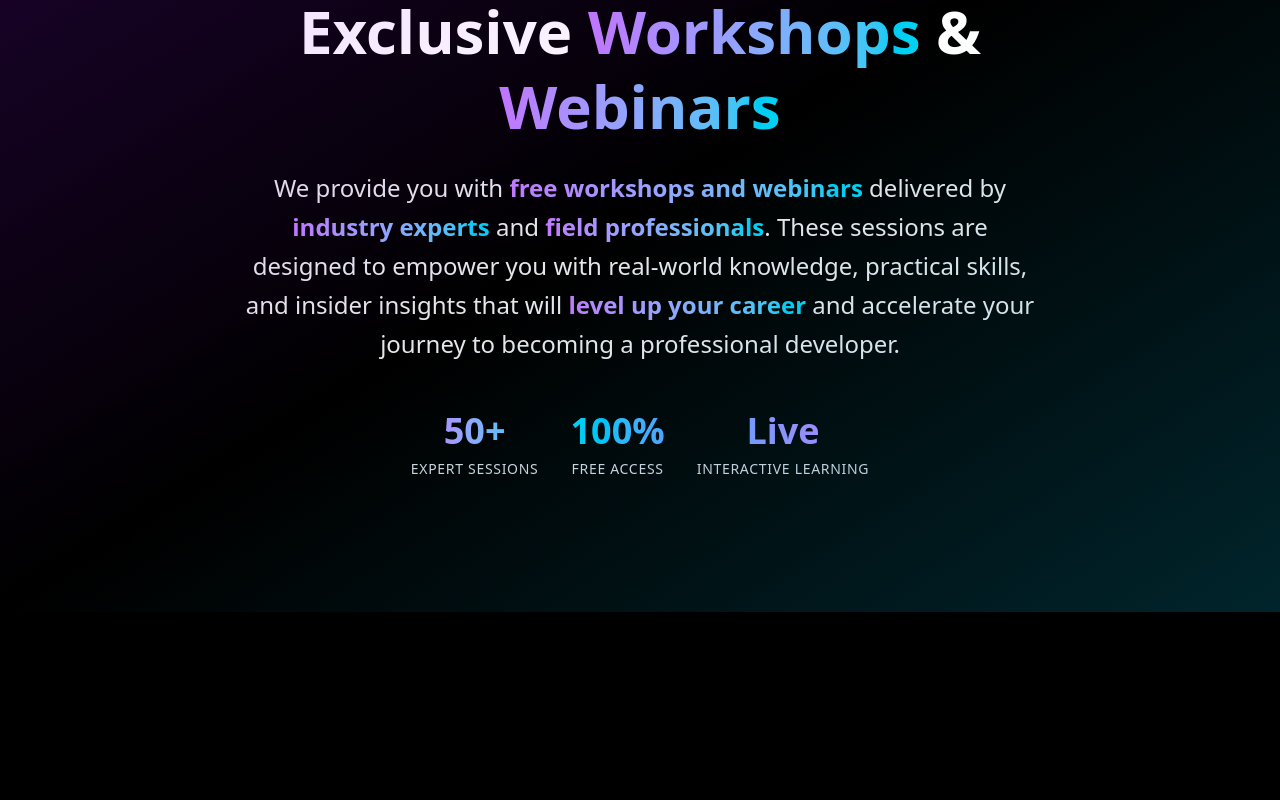
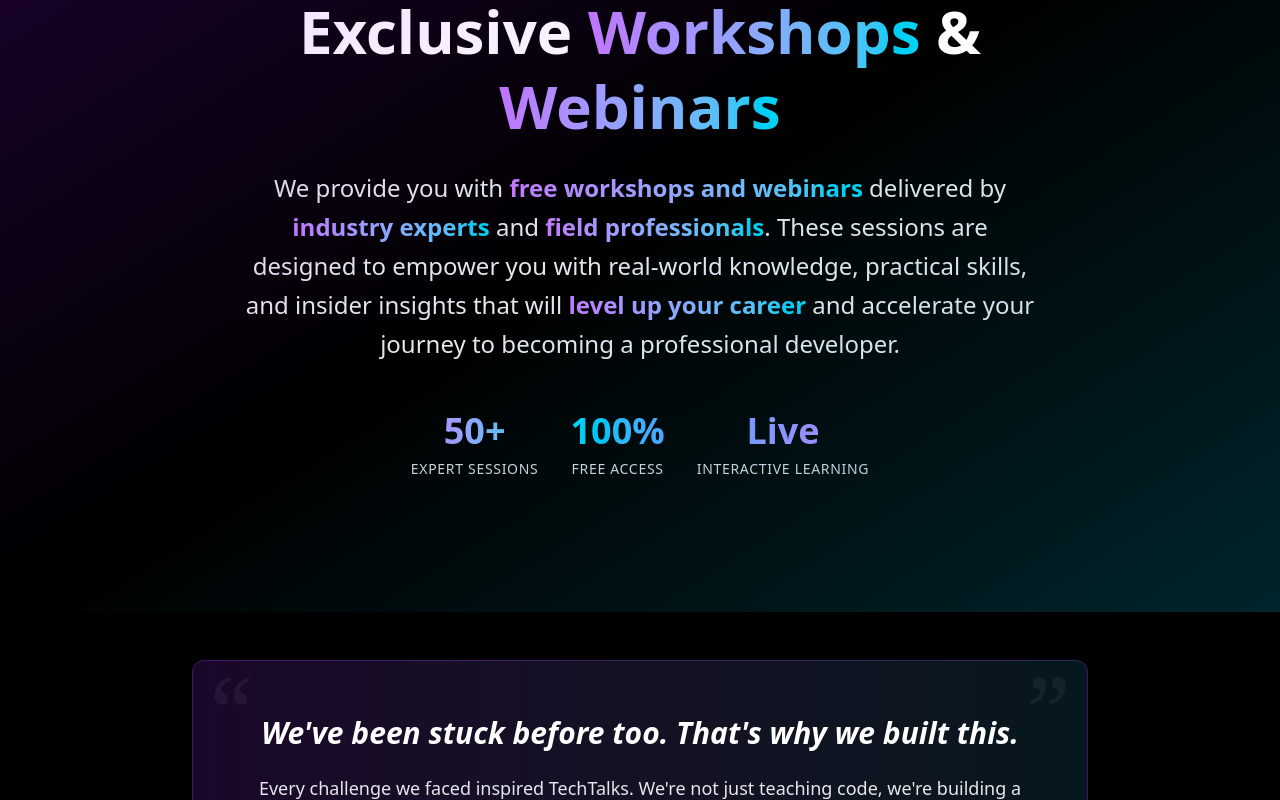
Before and after one commit to chko0/devbounty-techtalks-1, a React (Vite) app: page / in a window 1280 px wide. Shown: the part 2000-2800 px from the top of the page. Before the commit the page ends 2612 px from the top, so only its background shows below. Built offline with nearby package versions, Linux system fonts and the light colour scheme.

Commit message:
feat: Add QuoteBlock section

```diff
--- /dev/null
+++ b/src/components/sections/QuoteBlock.jsx
@@ -0,0 +1,29 @@
+export default function QuoteBlock() {
+  return (
+    <section className="bg-black px-6 py-12 mx-auto">
+      <div className="relative max-w-4xl mx-auto border border-purple-500/25 rounded-xl p-12 bg-gradient-to-r from-purple-900/30 to-cyan-900/30">
+        <div className="relative w-full h-full">
+          {/* Top-left quote */}
+          <span className="absolute -top-12 -left-8 text-8xl font-serif text-white opacity-5 pointer-events-none select-none">
+            &ldquo;
+          </span>
+
+          {/* Bottom-right quote */}
+          <span className="absolute -bottom-12 -right-8 text-8xl font-serif text-white opacity-5 pointer-events-none select-none">
+            &rdquo;
+          </span>
+        </div>
+        <div className="text-center">
+          <p className="text-3xl italic text-white font-bold leading-relaxed mb-4">
+            We've been stuck before too. That's why we built this.
+          </p>
+
+          <p className="text-lg text-gray-200 leading-relaxed">
+            Every challenge we faced inspired TechTalks. We're not just teaching
+            code, we're building a movement.
+          </p>
+        </div>
+      </div>
+    </section>
+  );
+}
--- a/src/pages/HomePage.jsx
+++ b/src/pages/HomePage.jsx
@@ -2,6 +2,7 @@ import FeatureHighlight from "../components/featureHighlight/FeatureHighlight";
 import Hero from "../components/hero/Hero";
 import FreeAccessAd from "../components/sections/FreeAccessAd";
 import Introduction from "../components/sections/Introduction";
+import QuoteBlock from "../components/sections/QuoteBlock";
 
 export default function HomePage() {
   return (
@@ -10,6 +11,7 @@ export default function HomePage() {
       <FeatureHighlight />
       <Introduction />
       <FreeAccessAd />
+      <QuoteBlock />
     </>
   );
 }
```
